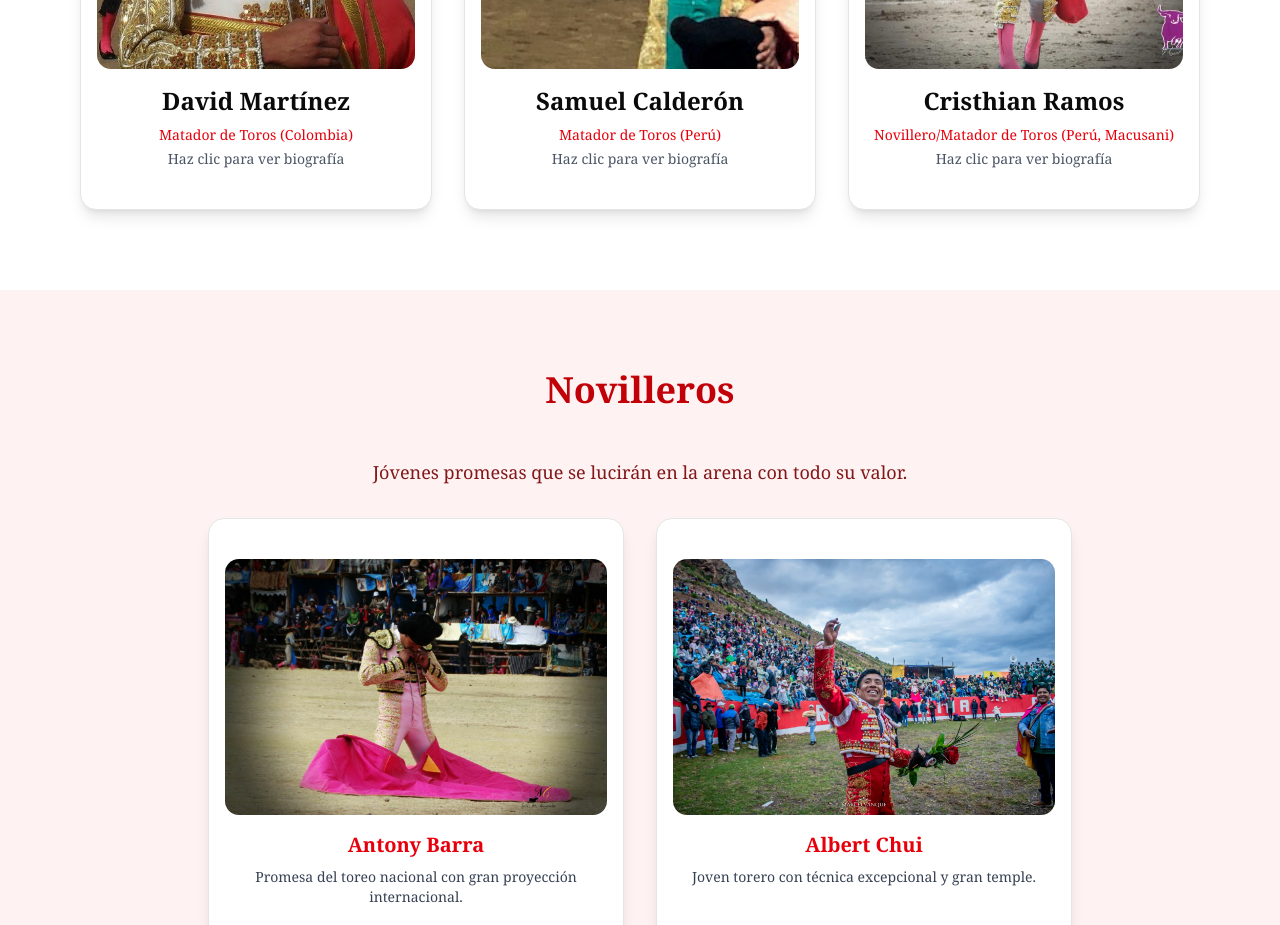
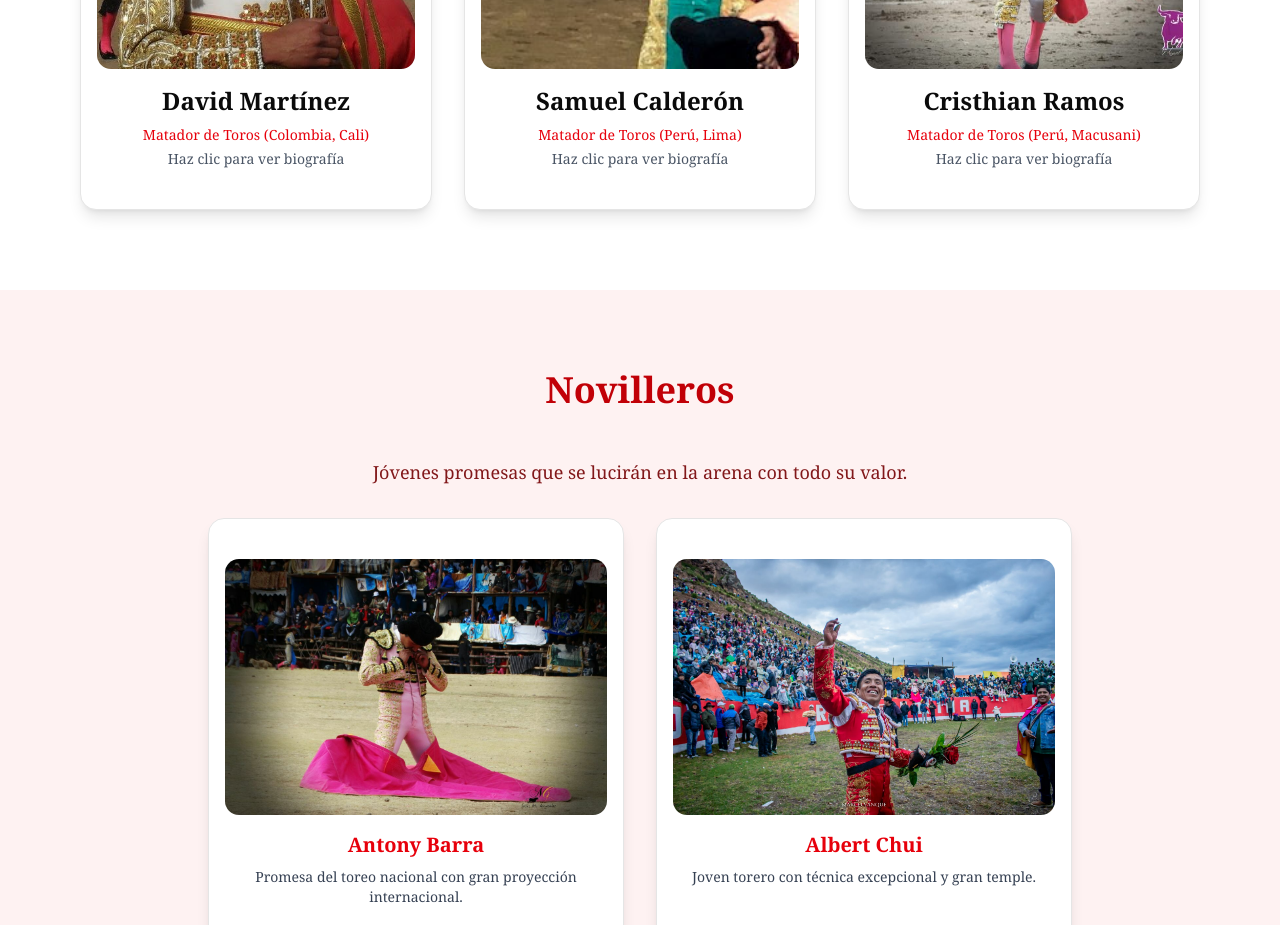
Before and after one commit to WilliansMZ/corrida-ayaviri, a Next.js app: page / in a window 1280 px wide. Shown: the part 1260-2185 px from the top of the page. Built offline with nearby package versions, Linux system fonts and the light colour scheme.

Commit message:
Landing page completa

```diff
--- a/src/app/page.tsx
+++ b/src/app/page.tsx
@@ -30,7 +30,7 @@ export default function Home() {
       id: 1,
       name: "David Martínez",
       image: "/images/matador-1.jpg",
-      especialidad: "Matador de Toros (Colombia)",
+      especialidad: "Matador de Toros (Colombia, Cali)",
       nacimiento: "Cali, Colombia, 1989",
       estilo: "Clásico y elegante, con gran temple",
       formacion: "Escuela Taurina Jerónimo Pimentel, alternativa en Sogamoso (2015)",
@@ -45,7 +45,7 @@ export default function Home() {
       id: 2,
       name: "Samuel Calderón",
       image: "/images/matador-2.jpg",
-      especialidad: "Matador de Toros (Perú)",
+      especialidad: "Matador de Toros (Perú, Lima)",
       nombreCompleto: "Brayan Samuel Calderón Serna",
       nacimiento: "Apurímac, Perú",
       estilo: "Técnico y valiente, con entrega total",
@@ -61,7 +61,7 @@ export default function Home() {
       id: 3,
       name: "Cristhian Ramos",
       image: "/images/matador-3.jpg",
-      especialidad: "Novillero/Matador de Toros (Perú, Macusani)",
+      especialidad: "Matador de Toros (Perú, Macusani)",
       nombreCompleto: "Cristhian Ramos Hancco",
       apodo: "El Niño de Macusani",
       nacimiento: "Macusani, Puno, Perú",
```
